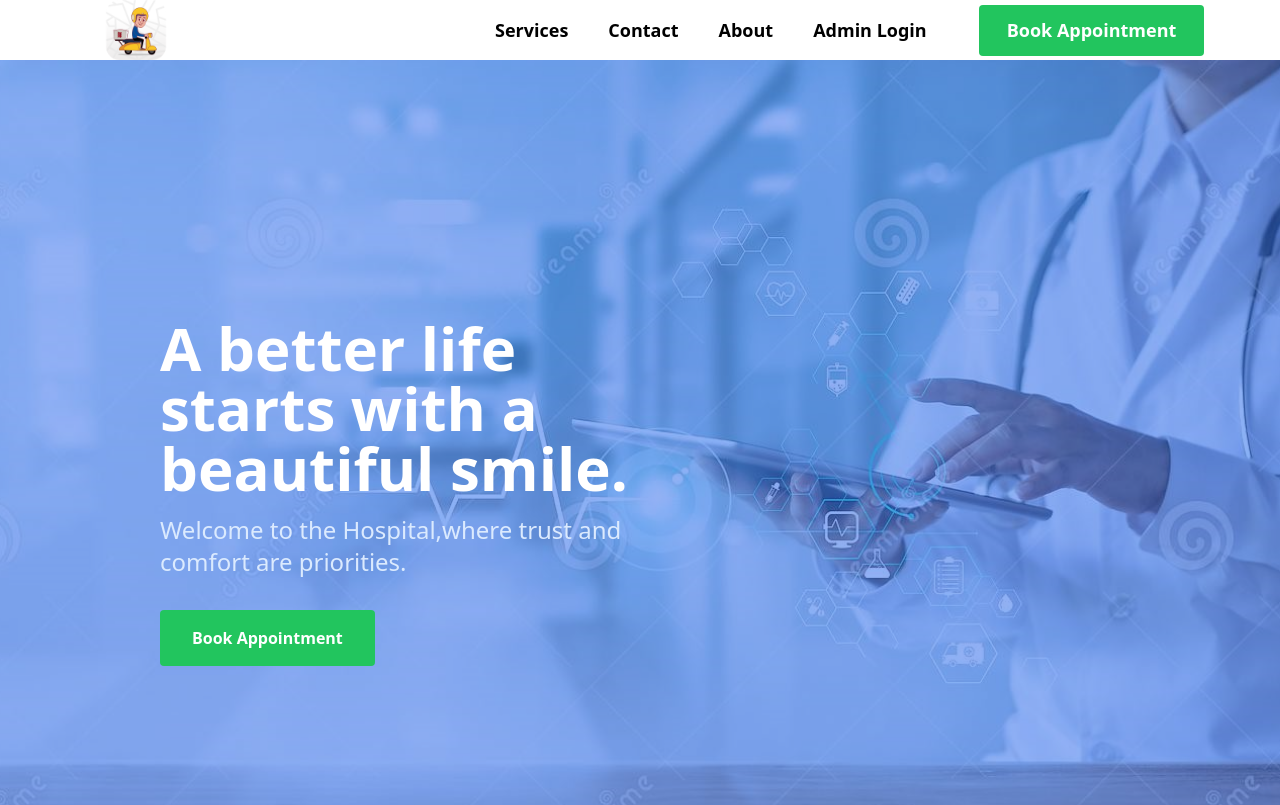
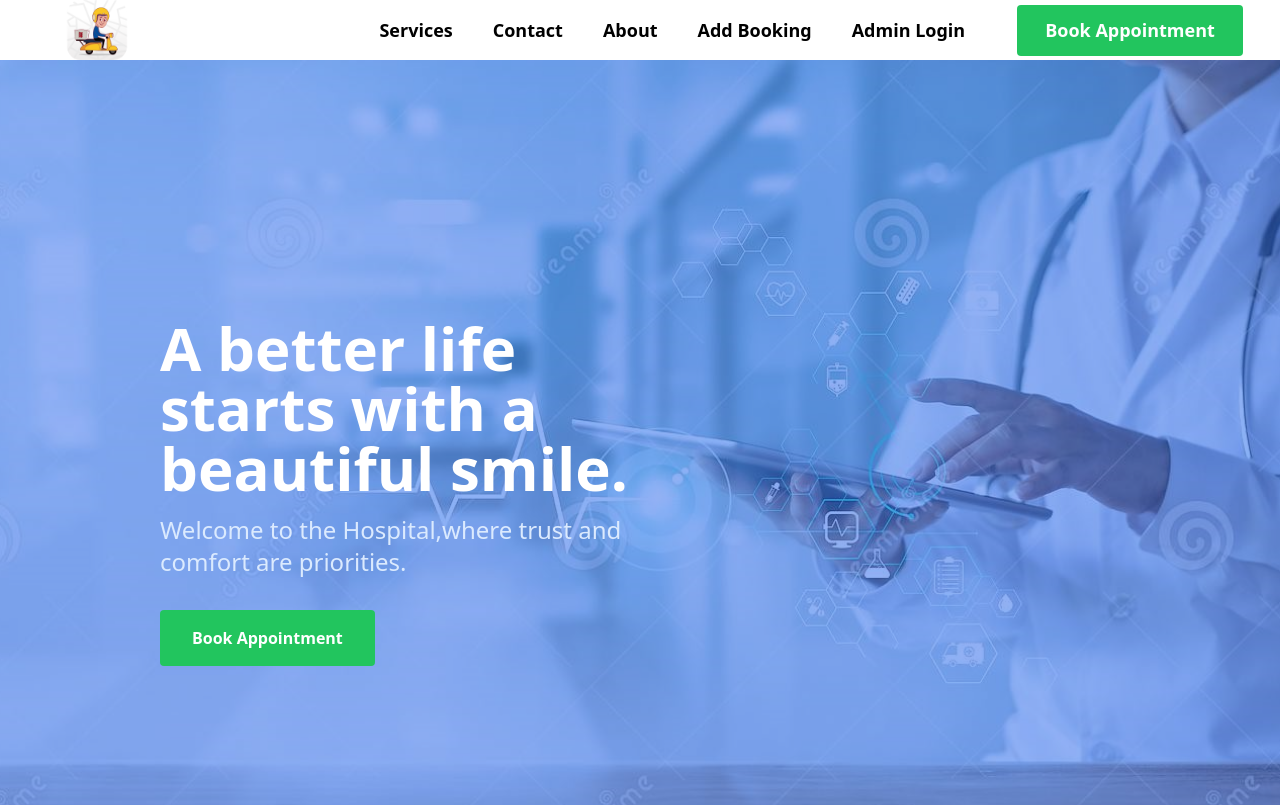
Before and after one commit to ArpitJangid11/PhleboIndia, a Next.js app: page / in a window 1280 px wide. Shown: the top 805 px of the page. Built offline with nearby package versions, Linux system fonts and the light colour scheme.

Commit message:
addbooking

```diff
--- a/components/Navbar.js
+++ b/components/Navbar.js
@@ -21,6 +21,9 @@
                 <Link href="/about">About</Link>
               </li>
               <li className="hover:underline underline-offset-4 decoration-2 decoration-white py-2 rounded-lg px-5">
+                <Link href="/addbooking">Add Booking</Link>
+              </li>
+              <li className="hover:underline underline-offset-4 decoration-2 decoration-white py-2 rounded-lg px-5">
                   <Link href="/adminLogin">Admin Login</Link>
               </li>
               <li >
```
Also changed, not shown: pages/addbooking.js (line endings or trailing spaces).
